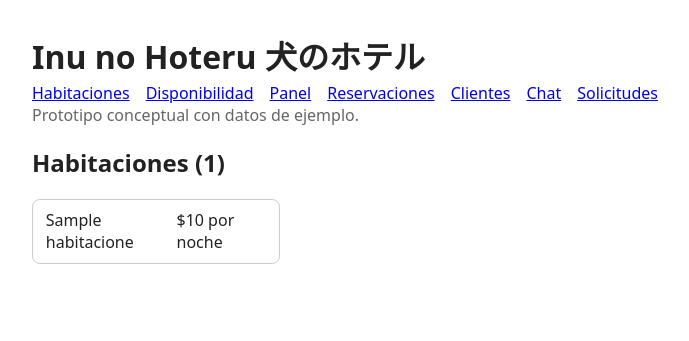
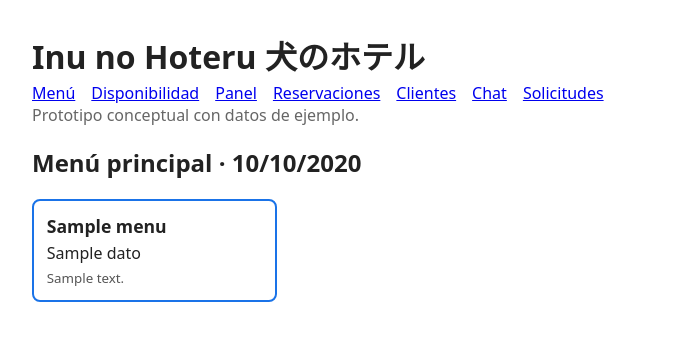
Before and after one commit to Rams1979/ProyectoFinal, a Django app: template hotel/templates/hotel/inicio.html in a window 1280 px wide. Shown: the top 341 px of the page, without its empty margins (228-917 px from the left). Run offline with Django 5.2, Linux system fonts and the light colour scheme; the template is opened without the code that fills it: most values are stand-ins (such as "Sample title", 1, 10 or a date in 2020).

Commit message:
Menú principal con acceso a todas las pantallas
Co-Authored-By: Claude Sonnet 5.5 <noreply@anthropic.com>
Claude-Session: https://claude.ai/code/session_01H4VduQXZ5Z2oXwXXKB9S3a

```diff
--- a/config/urls.py
+++ b/config/urls.py
@@ -14,6 +14,7 @@ urlpatterns = [
     path("checkin/<int:reserva_id>/", views.checkin, name="checkin"),
     path("checkout/<int:reserva_id>/", views.checkout, name="checkout"),
     path("limpieza/<int:habitacion_id>/", views.limpieza_lista, name="limpieza_lista"),
+    path("habitaciones/", views.habitaciones, name="habitaciones"),
     path("clientes/", views.clientes, name="clientes"),
     path("clientes/nuevo/", views.cliente_nuevo, name="cliente_nuevo"),
     path("clientes/<int:cliente_id>/", views.cliente, name="cliente"),
--- a/hotel/templates/hotel/base.html
+++ b/hotel/templates/hotel/base.html
@@ -29,6 +29,11 @@
     .panel li.llega { border-color: #b26a00; background: #fff4e0; }
     .panel li.limpieza { border-color: #777; background: #f0f0f0; border-style: dashed; }
     .panel li.libre { border-color: #2e7d32; }
+    .menu { display: grid; grid-template-columns: repeat(auto-fill, minmax(220px, 1fr)); gap: .8rem; list-style: none; padding: 0; }
+    .menu a { display: flex; flex-direction: column; gap: .3rem; border: 2px solid #1a73e8; border-radius: 8px; padding: .8rem; text-decoration: none; color: inherit; height: 100%; box-sizing: border-box; }
+    .menu a:hover { background: #e8f0fe; }
+    .menu strong { font-size: 1.1rem; }
+    .menu small { color: #555; }
     .resumen { display: flex; flex-wrap: wrap; gap: .5rem 1.2rem; margin: .5rem 0 1rem; }
     .resumen strong { font-size: 1.3rem; }
     form.en-linea { display: inline; margin: 0; }
@@ -38,7 +43,7 @@
 </head>
 <body>
   <h1>Inu no Hoteru 犬のホテル</h1>
-  <nav><a href="{% url 'inicio' %}">Habitaciones</a><a href="{% url 'disponibilidad' %}">Disponibilidad</a><a href="{% url 'panel' %}">Panel</a><a href="{% url 'reservaciones' %}">Reservaciones</a><a href="{% url 'clientes' %}">Clientes</a><a href="{% url 'chat' %}">Chat</a><a href="{% url 'solicitudes' %}">Solicitudes</a></nav>
+  <nav><a href="{% url 'inicio' %}">Menú</a><a href="{% url 'disponibilidad' %}">Disponibilidad</a><a href="{% url 'panel' %}">Panel</a><a href="{% url 'reservaciones' %}">Reservaciones</a><a href="{% url 'clientes' %}">Clientes</a><a href="{% url 'chat' %}">Chat</a><a href="{% url 'solicitudes' %}">Solicitudes</a></nav>
   <p class="nota">Prototipo conceptual con datos de ejemplo.</p>
   {% block contenido %}{% endblock %}
 </body>
--- a/hotel/templates/hotel/inicio.html
+++ b/hotel/templates/hotel/inicio.html
@@ -1,11 +1,9 @@
 {% extends "hotel/base.html" %}
 {% block contenido %}
-  <h2>Habitaciones ({{ habitaciones|length }})</h2>
-  <ul class="lista">
-    {% for h in habitaciones %}
-      <li><span>{{ h }}</span><span>${{ h.tarifa_noche|floatformat:0 }} por noche</span></li>
-    {% empty %}
-      <li>No hay habitaciones cargadas.</li>
+  <h2>Menú principal · {{ hoy|date:"d/m/Y" }}</h2>
+  <ul class="menu">
+    {% for nombre, titulo, dato, descripcion in menu %}
+      <li><a href="{% url nombre %}"><strong>{{ titulo }}</strong><span>{{ dato }}</span><small>{{ descripcion }}</small></a></li>
     {% endfor %}
   </ul>
 {% endblock %}
```
Also changed, not shown: hotel/templates/hotel/habitaciones.html (added, +11 -0 lines), hotel/tests.py (+9 -0 lines), hotel/views.py (+18 -2 lines), README.md.
